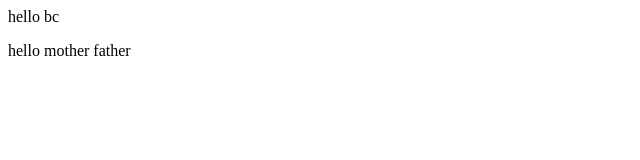
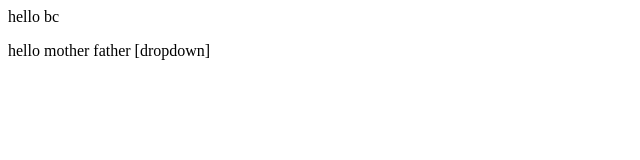
Before and after one commit to sagar-iitg-17/NewRepo, a plain HTML site: page index.html in a window 1280 px wide. Shown: the full height of the page, 0-640 px from the left. Drawn offline with Linux system fonts and the light colour scheme.

Commit message:
added different feature than main branch

```diff
--- a/index.html
+++ b/index.html
@@ -1,2 +1,2 @@
 <p>hello bc</p>
-<p> hello mother father</p>
+<p> hello mother father [dropdown] </p>
```
